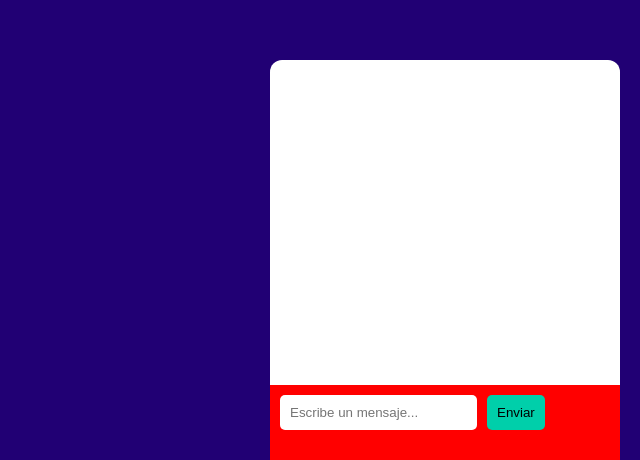
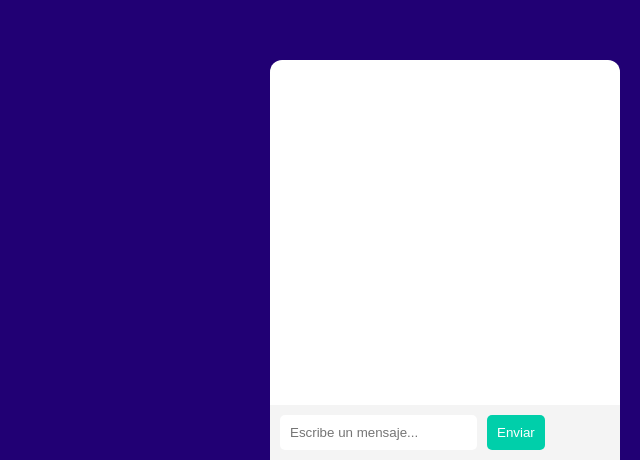
Before and after one commit to percymeneses08/chatgpt-integration, a website: page index.html in a window 1280 px wide. Shown: the part 340-800 px from the top of the page, without its empty margins (640-1280 px from the left). Drawn offline with Linux system fonts and the light colour scheme.

Commit message:
small fixes

```diff
--- a/index.html
+++ b/index.html
@@ -1,26 +1,4 @@
 <!DOCTYPE html>
-<html lang="es">
-	<head>
-		<meta charset="UTF-8">
-		<meta http-equiv="X-UA-Compatible" content="IE-edge"> <!--compatible con internet explorer (edge)-->
-		<meta name="viewport" content="width-device-width. initial-scale=1.0">
-		<title>Chatbot con ChatGPT</title>
-		<link rel="stylesheet" href="./styles.css"> <!-- ./ esta junto al archivo html-->
-	</head>
-	<body>
-		<div id="chat-container">
-			<div id="messages">
-			</div>
-				<form id="message-form"> <!--para enviar datos a nuestro servidor-->
-					<input type="text" id="message-input" placeholder="Escribe un mensaje..."/>
-					<button type="submit" class="button-primary">Enviar</button>
-				</form>
-		</div>
-		<script src="./scripts.js"></script>
-	</body>
-</html>
-
-<!-- <!DOCTYPE html>
 <html lang="es">
     <head>
         <meta charset="UTF-8">
@@ -39,4 +17,4 @@
           </div>
         <script src="./scripts.js"></script>
     </body>
-</html> -->
+</html>
--- a/styles.css
+++ b/styles.css
@@ -1,101 +1,4 @@
-body {
-	background: #210074; /*color de epic*/
-	height: 100vh; /*por defecto a veces body no toma el contenido visualizado en la pantalla, se requiere establecer para definir donde se visualiza; si se oculta esta línea se ve el cambio*/
-	font-family: arial,sans-serif; /*fuentes ya descargadas, instaladas al instalar chrome; se enseña cómo colocar fuentes externas*/
-	/*margin en 0 y padding se ddeja en cero pra quitar ccualquier valoor default*/
-	margin: 0; /*hacia fuera*/
-	padding: 0; /*hacia dentro*/
-	position: relative; /*aqui se coloca el limite para el chat-container, su libertad es exclusivo dentro de body*/ /*relativo a su padre cercano*/
-}
-
-#chat-container { /*cualquier id se menciona con #*/
-	background: white;
-	width: 90%;
-	height: 400px;
-	position: absolute; /*libertad de posicionarse aun si hay otro elemento, se impone peero no con total libertad para limitarle a no irse encima de elementos tipo header*/
-	top: 0;
-	right: 0;
-	bottom: 0;
-	left:0; /*si se ocultan el top a left cero, el margin no se centra*/
-	margin: auto; /*se logra un centradoo de el contenido*/
-	border-radius: 12px; /*12px 12px 40px 12px -> mostrar que se modifica por esquina*/
-	/*input al estar por delante oculta la esquina redondeada -> vamos a hacer que respete los limites y quedarse dentro de su curva: solucion overflow*/
-	overflow: hidden; /*oculta lo que queda fuera del limite de su contenedor padre*/
-	display:flex; /*obligamos a loos elementos a colocarse uno tras otro (a lados)*/
-	flex-direction:column;
-	justify-content: space-between;
-}
-
-#messages {
-	padding: 10px; /*espacio hacia el interior*/
-	overflow: auto;
-	display: flex;
-	flex-direction: column;
-	/*border: 3px solid green; <- para visualizar el div de messages que se creó y ayuda a que con el anterior de justify space se visualice el porque del cambio*/
-}
-
-#message-form {
-	display: flex;
-	background: red; /*#F4F4F4*/
-	padding: 10px 10px 30px 10px; /*dejar los 4 elementos para que se dden cuenta que pueden modificar por los 4 lados*/
-}
-
-#message-input {
-	border: none; /*quitar el borde gris default, tambien se puede poner un color distinto*/
-	padding: 10px;
-	border-radius: 5px;
-	outline: none; /*quuita el efecto tipo hover que al escribir se nota un boorde de color*/
-}
-
-.button-primary {
-	background: #00CFAA; /*colores de epic*/
-	color: black;
-	border: none;
-	padding: 10px;
-	border-radius: 5px;
-	margin-left: 10px;
-	cursor: pointer; /*cambiar el cursoor al ponerse encima del boton*/
-}
-
-.button-primary:hover {
-	/*aqui ya se pueden cambiar estilos al boton solo cuando se posiciona el cursor sobre el boton*/
-	background: #02A386;
-}
-
-.user, .bot {
-	/*estas clases no estan en html, se crean al dar click en el boton de enviar en el form -> se crea en JS*/
-	/* las comas permiten enlistar el mismo estilo para varios elementos*/
-	padding: 10px;
-	border-radius: 5px;
-	margin-bottom: 10px;
-	max-width: 80%; /*si envian un texto grande, se limita a que no tape la pantalla, es un 80% del contenedor en blanco*/
-	word-wrap: break-word; /*romper las palabras para que se ajusten al contenedor, evita que se vean solo palabras que dejan espacio porque la siguiente no cabía*/
-}
-
-.bot {
-	background: #FF3897;
-	color: white;
-	align-self: flex-start; /*el inicio es la izquierda*/
-}
-
-.user {
-	background: #00CFAA;
-	color: white;
-	align-self: flex-end; /*el final es la derecha*/
-}
-
-/*Esto es extra, solo si se desea modificar que en un escritorio no se desee ver el chat enorme*/
-@media (min-width: 600px) { /*que cambie si la pantalla crece // si baja de 600 esto colocado no se ejecuta, solo si la pantalla es arriba de 600*/
-	#chat-container {
-		width: 350px;
-		top: auto;
-		right: 20px;
-		left: auto;
-		border-radius: 12px 12px 0 0;
-	}
-}
-
-/* body
+body
 {
   height: 100vh;
   font-family: Arial, sans-serif;
@@ -190,11 +93,11 @@ body {
 {
   #chat-container
   {
-    height: 100%;
-    /* width: 350px;
+    /* height: 100%; */
+    width: 350px;
     top: auto;
     right: 20px;
     left: auto;
-    border-radius: 12px 12px 0 0; */
+    border-radius: 12px 12px 0 0;
   }
-} */
+}
```
